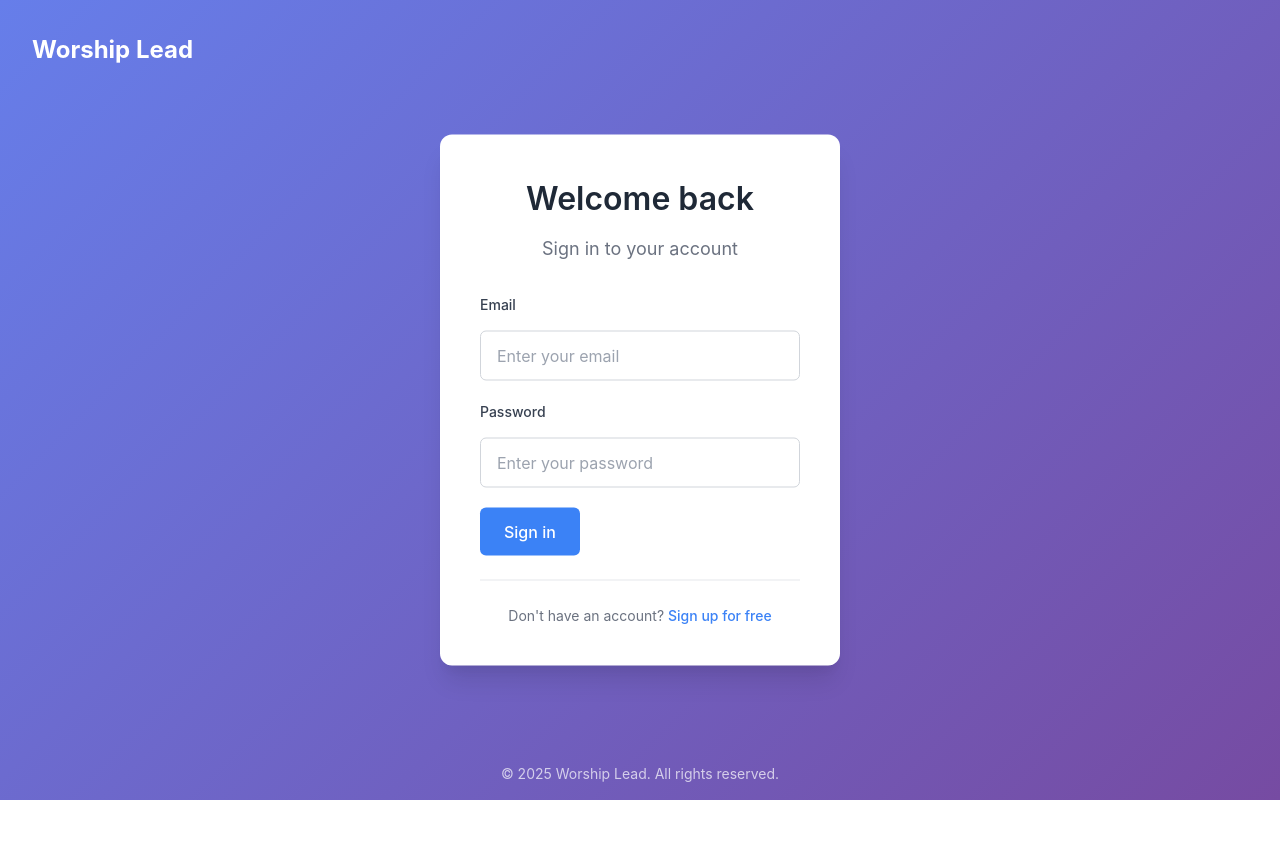
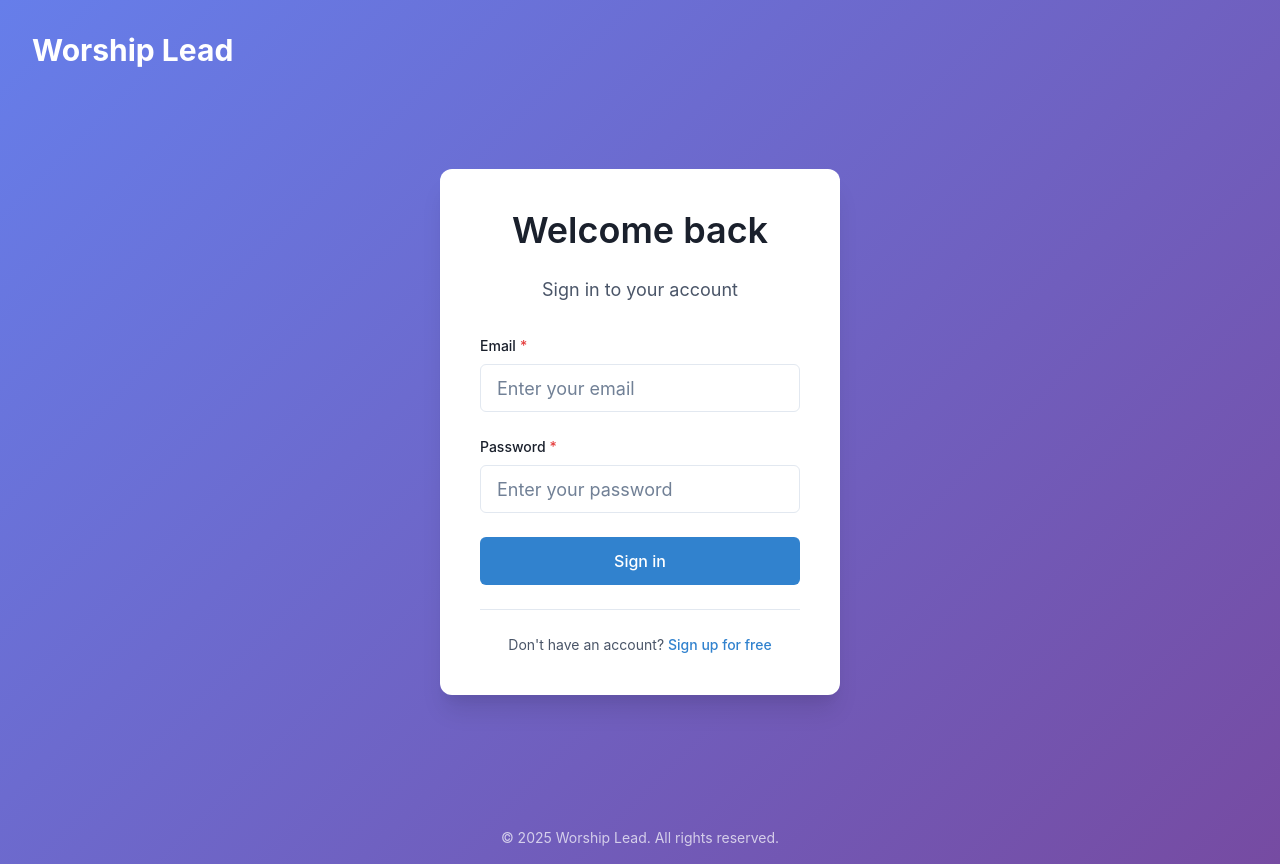
Before and after one commit to thatjuancodes/worshiplead, a React (Vite) app: page /login in a window 1280 px wide. Before the commit the page ends 800 px from the top, so only its background shows below. Built offline with nearby package versions, Linux system fonts and the light colour scheme; no server answers.

Commit message:
replace login page components with chakra

```diff
--- a/src/pages/LoginPage.css
+++ /dev/null
@@ -1,188 +0,0 @@
-.login-page {
-  min-height: 100vh;
-  background: linear-gradient(135deg, #667eea 0%, #764ba2 100%);
-  padding: 2rem;
-  position: relative;
-}
-
-.login-header-top {
-  position: absolute;
-  top: 2rem;
-  left: 2rem;
-  z-index: 10;
-}
-
-.login-header-top .logo-link h1 {
-  font-size: 1.5rem;
-  font-weight: 700;
-  color: white;
-  margin: 0;
-}
-
-.login-header-top .logo-link:hover h1 {
-  color: rgba(255, 255, 255, 0.8);
-}
-
-.login-container {
-  background: white;
-  border-radius: 0.75rem;
-  box-shadow: 0 20px 25px -5px rgba(0, 0, 0, 0.1), 0 10px 10px -5px rgba(0, 0, 0, 0.04);
-  padding: 2.5rem;
-  width: 100%;
-  max-width: 400px;
-  position: absolute;
-  top: 50%;
-  left: 50%;
-  transform: translate(-50%, -50%);
-}
-
-.login-header {
-  text-align: center;
-  margin-bottom: 2rem;
-}
-
-.logo-link {
-  text-decoration: none;
-  color: inherit;
-}
-
-.login-header .logo-link h1 {
-  font-size: 1.75rem;
-  font-weight: 700;
-  color: #1f2937;
-  margin-bottom: 1.5rem;
-}
-
-.login-header h2 {
-  font-size: 2rem;
-  font-weight: 600;
-  color: #1f2937;
-  margin-bottom: 0.75rem;
-}
-
-.login-header p {
-  color: #6b7280;
-  font-size: 1.125rem;
-}
-
-.login-form {
-  margin-bottom: 1.5rem;
-}
-
-.error-message {
-  background: #fef2f2;
-  border: 1px solid #fecaca;
-  color: #dc2626;
-  padding: 0.75rem;
-  border-radius: 0.375rem;
-  margin-bottom: 1rem;
-  font-size: 0.875rem;
-}
-
-.form-group {
-  margin-bottom: 1.5rem;
-}
-
-.form-group label {
-  display: block;
-  font-weight: 500;
-  color: #374151;
-  margin-bottom: 0.5rem;
-  font-size: 0.875rem;
-}
-
-.form-group input {
-  width: 100%;
-  padding: 0.75rem;
-  border: 1px solid #d1d5db;
-  border-radius: 0.375rem;
-  font-size: 1rem;
-  transition: border-color 0.2s ease, box-shadow 0.2s ease;
-}
-
-.form-group input:focus {
-  outline: none;
-  border-color: #3b82f6;
-  box-shadow: 0 0 0 3px rgba(59, 130, 246, 0.1);
-}
-
-.form-group input::placeholder {
-  color: #9ca3af;
-}
-
-.btn-full {
-  padding: 0.75rem;
-  font-size: 1rem;
-  font-weight: 500;
-}
-
-.btn:disabled {
-  opacity: 0.6;
-  cursor: not-allowed;
-}
-
-.login-footer {
-  text-align: center;
-  padding-top: 1.5rem;
-  border-top: 1px solid #e5e7eb;
-}
-
-.login-footer p {
-  color: #6b7280;
-  font-size: 0.875rem;
-}
-
-.link {
-  color: #3b82f6;
-  text-decoration: none;
-  font-weight: 500;
-  transition: color 0.2s ease;
-}
-
-.link:hover {
-  color: #2563eb;
-  text-decoration: underline;
-}
-
-.login-copyright {
-  position: absolute;
-  bottom: 1rem;
-  left: 50%;
-  transform: translateX(-50%);
-  text-align: center;
-}
-
-.login-copyright p {
-  color: rgba(255, 255, 255, 0.7);
-  font-size: 0.875rem;
-  margin: 0;
-}
-
-/* Responsive design */
-@media (max-width: 480px) {
-  .login-page {
-    padding: 1rem;
-  }
-
-  .login-header-top {
-    top: 1rem;
-    left: 1rem;
-  }
-
-  .login-header-top .logo-link h1 {
-    font-size: 1.25rem;
-  }
-
-  .login-container {
-    padding: 2rem;
-    width: calc(100% - 2rem);
-  }
-
-  .login-header h2 {
-    font-size: 1.75rem;
-  }
-
-  .login-header p {
-    font-size: 1rem;
-  }
-}
--- a/src/pages/LoginPage.tsx
+++ b/src/pages/LoginPage.tsx
@@ -1,7 +1,21 @@
 import { useState } from 'react'
 import { Link, useNavigate } from 'react-router-dom'
+import {
+  Box,
+  Container,
+  VStack,
+  Heading,
+  Text,
+  FormControl,
+  FormLabel,
+  Input,
+  Button,
+  Alert,
+  AlertIcon,
+  useColorModeValue,
+  Center
+} from '@chakra-ui/react'
 import { signIn } from '../lib/auth'
-import './LoginPage.css'
 
 export function LoginPage() {
   const navigate = useNavigate()
@@ -44,75 +58,181 @@ export function LoginPage() {
     }
   }
 
+  const bgGradient = useColorModeValue(
+    'linear-gradient(135deg, #667eea 0%, #764ba2 100%)',
+    'linear-gradient(135deg, #4c51bf 0%, #553c9a 100%)'
+  )
+  const cardBg = useColorModeValue('white', 'gray.800')
+  const cardShadow = useColorModeValue(
+    '0 20px 25px -5px rgba(0, 0, 0, 0.1), 0 10px 10px -5px rgba(0, 0, 0, 0.04)',
+    '0 20px 25px -5px rgba(0, 0, 0, 0.3), 0 10px 10px -5px rgba(0, 0, 0, 0.2)'
+  )
+  const titleColor = useColorModeValue('gray.800', 'white')
+  const subtitleColor = useColorModeValue('gray.600', 'gray.300')
+  const borderColor = useColorModeValue('gray.200', 'gray.600')
+  const linkColor = useColorModeValue('blue.500', 'blue.300')
+  const linkHoverColor = useColorModeValue('blue.600', 'blue.200')
+  const copyrightColor = useColorModeValue('rgba(255, 255, 255, 0.7)', 'rgba(255, 255, 255, 0.5)')
+
   return (
-    <div className="login-page">
-      <div className="login-header-top">
-        <Link to="/" className="logo-link">
-          <h1>Worship Lead</h1>
+    <Box
+      minH="100vh"
+      bgGradient={bgGradient}
+      p={{ base: 4, md: 8 }}
+      position="relative"
+    >
+      {/* Top Logo */}
+      <Box
+        position="absolute"
+        top={{ base: 4, md: 8 }}
+        left={{ base: 4, md: 8 }}
+        zIndex={10}
+      >
+        <Link to="/" style={{ textDecoration: 'none' }}>
+          <Heading
+            as="h1"
+            size={{ base: 'md', md: 'lg' }}
+            fontWeight="700"
+            color="white"
+            m={0}
+            _hover={{ color: 'rgba(255, 255, 255, 0.8)' }}
+            transition="color 0.2s ease"
+          >
+            Worship Lead
+          </Heading>
         </Link>
-      </div>
+      </Box>
 
-      <div className="login-container">
-        <div className="login-header">
-          <h2>Welcome back</h2>
-          <p>Sign in to your account</p>
-        </div>
+      {/* Login Container */}
+      <Center minH="100vh">
+        <Box
+          bg={cardBg}
+          borderRadius="xl"
+          boxShadow={cardShadow}
+          p={{ base: 8, md: 10 }}
+          w="100%"
+          maxW="400px"
+          mx="auto"
+        >
+          {/* Login Header */}
+          <VStack spacing={6} mb={8} textAlign="center">
+            <Heading
+              as="h2"
+              size={'xl'}
+              fontWeight="600"
+              color={titleColor}
+            >
+              Welcome back
+            </Heading>
+            <Text
+              fontSize={{ base: 'md', md: 'lg' }}
+              color={subtitleColor}
+            >
+              Sign in to your account
+            </Text>
+          </VStack>
 
-        <form className="login-form" onSubmit={handleSubmit}>
+          {/* Login Form */}
+          <Box as="form" onSubmit={handleSubmit} mb={6}>
             {error && (
-            <div className="error-message">
+              <Alert status="error" mb={4} borderRadius="md">
+                <AlertIcon />
                 {error}
-            </div>
+              </Alert>
             )}
 
-          <div className="form-group">
-            <label htmlFor="email">Email</label>
-            <input
+            <VStack spacing={6}>
+              <FormControl isRequired>
+                <FormLabel color={titleColor} fontSize="sm" fontWeight="500">
+                  Email
+                </FormLabel>
+                <Input
                   type="email"
-              id="email"
                   name="email"
                   value={formData.email}
                   onChange={handleInputChange}
-              required
                   placeholder="Enter your email"
+                  size="lg"
+                  _focus={{
+                    borderColor: 'blue.500',
+                    boxShadow: '0 0 0 3px rgba(59, 130, 246, 0.1)'
+                  }}
                 />
-          </div>
+              </FormControl>
 
-          <div className="form-group">
-            <label htmlFor="password">Password</label>
-            <input
+              <FormControl isRequired>
+                <FormLabel color={titleColor} fontSize="sm" fontWeight="500">
+                  Password
+                </FormLabel>
+                <Input
                   type="password"
-              id="password"
                   name="password"
                   value={formData.password}
                   onChange={handleInputChange}
-              required
                   placeholder="Enter your password"
+                  size="lg"
+                  _focus={{
+                    borderColor: 'blue.500',
+                    boxShadow: '0 0 0 3px rgba(59, 130, 246, 0.1)'
+                  }}
                 />
-          </div>
+              </FormControl>
 
-          <button
+              <Button
                 type="submit"
-            className="btn btn-primary btn-full"
-            disabled={isLoading}
+                colorScheme="blue"
+                size="lg"
+                w="100%"
+                isLoading={isLoading}
+                loadingText="Signing in..."
+                fontWeight="500"
+                fontSize="md"
+                py={3}
               >
-            {isLoading ? 'Signing in...' : 'Sign in'}
-          </button>
-        </form>
+                Sign in
+              </Button>
+            </VStack>
+          </Box>
 
-        <div className="login-footer">
-          <p>
+          {/* Login Footer */}
+          <Box
+            textAlign="center"
+            pt={6}
+            borderTop="1px"
+            borderColor={borderColor}
+          >
+            <Text color={subtitleColor} fontSize="sm">
               Don't have an account?{' '}
-            <Link to="/signup" className="link">
+              <Box
+                as={Link}
+                to="/signup"
+                color={linkColor}
+                fontWeight="500"
+                _hover={{
+                  color: linkHoverColor,
+                  textDecoration: 'underline'
+                }}
+                transition="color 0.2s ease"
+              >
                 Sign up for free
-            </Link>
-          </p>
-        </div>
-      </div>
+              </Box>
+            </Text>
+          </Box>
+        </Box>
+      </Center>
 
-      <div className="login-copyright">
-        <p>&copy; {new Date().getFullYear()} Worship Lead. All rights reserved.</p>
-      </div>
-    </div>
+      {/* Copyright */}
+      <Box
+        position="absolute"
+        bottom={4}
+        left="50%"
+        transform="translateX(-50%)"
+        textAlign="center"
+      >
+        <Text color={copyrightColor} fontSize="sm" m={0}>
+          &copy; {new Date().getFullYear()} Worship Lead. All rights reserved.
+        </Text>
+      </Box>
+    </Box>
   )
 }
```
Lines whose indentation alone changed are shown as unchanged.
